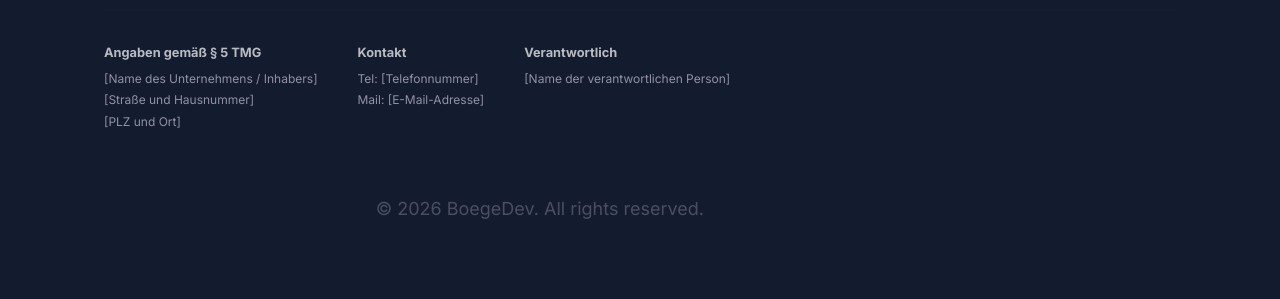
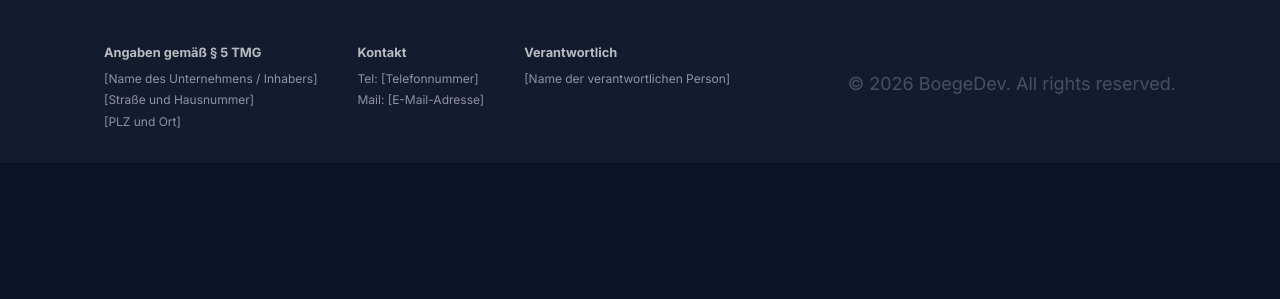
Before and after one commit to Boegeholzhausen/BoegeDev_LandingPage, a plain HTML site: page index.html in a window 1280 px wide. Shown: the part 2549-2848 px from the top of the page. After the commit the page ends 2712 px from the top, so only its background shows below. Drawn offline with Linux system fonts and the light colour scheme.

Commit message:
UI: Move copyright notice to the bottom right corner without excessive vertical spacing

```diff
--- a/index.html
+++ b/index.html
@@ -103,10 +103,9 @@
                         <span>[Name der verantwortlichen Person]</span>
                     </div>
                 </div>
-            </div>
-
-            <div class="copyright">
-                <p>&copy; 2026 BoegeDev. All rights reserved.</p>
+                <div class="copyright">
+                    <p>&copy; 2026 BoegeDev. All rights reserved.</p>
+                </div>
             </div>
         </div>
     </footer>
--- a/style.css
+++ b/style.css
@@ -385,8 +385,6 @@ p {
   opacity: 0.3;
   white-space: nowrap;
   text-align: right;
-  margin-top: 4rem;
-  padding-bottom: 2.5rem;
 }
 
 /* Status Chip */
```
